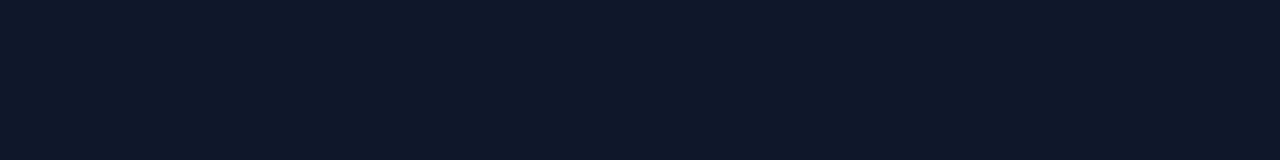
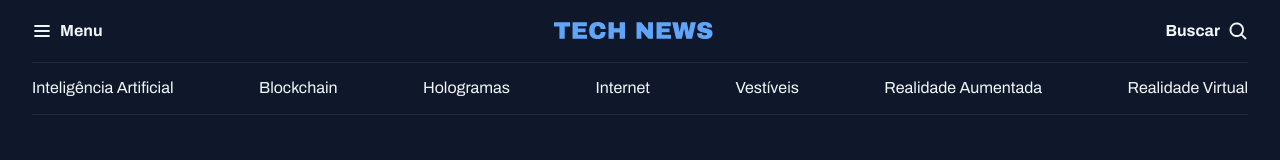
Before and after one commit to diegodevtech/news-app, a plain HTML site: page index.html in a window 1280 px wide. Drawn offline with Linux system fonts and the light colour scheme.

Commit message:
Header
-applies app header

```diff
--- a/index.html
+++ b/index.html
@@ -12,6 +12,29 @@
   <link rel="stylesheet" href="styles/index.css">
 </head>
 <body>
-
+  <header class="container">
+    <nav id="primary" class="grid grid-column">
+      <div>
+        <img src="assets/icons/List.svg" alt="Ícone de Menu">
+        <strong>Menu</strong>
+      </div>
+      <div>
+        <img src="assets/logo.svg" alt="Tech News Logo">
+      </div>
+      <div>
+        <strong>Buscar</strong>
+        <img src="assets/icons/MagnifyingGlass.svg" alt="Ícone de lupa para pesquisa">
+      </div>
+    </nav>
+    <nav id="secondary" class="grid grid-column">
+      <a href="#">Inteligência Artificial</a>
+      <a href="#">Blockchain</a>
+      <a href="#">Hologramas</a>
+      <a href="#">Internet</a>
+      <a href="#">Vestíveis</a>
+      <a href="#">Realidade Aumentada</a>
+      <a href="#">Realidade Virtual</a>
+    </nav>
+  </header>
 </body>
 </html>
--- a/styles/globals.css
+++ b/styles/globals.css
@@ -14,16 +14,16 @@
 
   /* Typography */
   --font-family: 'Archivo', sans-serif;
-  --h1: 800 1.5rem/135% var(--font-family);
-  --h2: 800 1rem/140% var(--font-family);
-  --h3: 800 0.875rem/140% var(--font-family);
-  --text-span: 600 0.875rem/145% var(--font-family);
-  --text-base: 400 1rem/140% var(--font-family);
-  --text-sm: 400 0.875rem/160% var(--font-family);
+  --h1: 800 1.5rem / 135% var(--font-family);
+  --h2: 800 1rem / 140% var(--font-family);
+  --h3: 800 0.875rem / 140% var(--font-family);
+  --text-span: 600 0.875rem / 145% var(--font-family);
+  --text-base: 400 1rem / 140% var(--font-family);
+  --text-sm: 400 0.875rem / 160% var(--font-family);
 }
 
 body {
-  font: var(--text);
+  font: var(--text-base);
   color: var(--text-color-primary);
   background-color: var(--bg-color);
 }
@@ -40,3 +40,18 @@
 h1,h2,h3 {
   font: inherit;
 }
+
+.container {
+  max-width: 80rem;
+  padding-inline: 2rem;
+  margin-inline: auto;
+}
+
+/* Utility First */
+.grid {
+  display: grid;
+}
+
+.grid-column {
+  grid-auto-flow: column;
+}
--- /dev/null
+++ b/styles/header.css
@@ -0,0 +1,18 @@
+#primary {
+  padding-block: 1.25rem;
+
+  justify-content: space-between;
+  /* Nesting CSS */
+   div {
+    display: flex;
+    align-items: center;
+    gap: 0.5rem
+   }
+}
+
+#secondary {
+  padding-block: 0.875rem;
+  border: 1px solid var(--stroke-color);
+  border-inline: none;
+  justify-content: space-between;
+}
--- a/styles/index.css
+++ b/styles/index.css
@@ -1 +1,2 @@
 @import url(globals.css);
+@import url(header.css);
```
